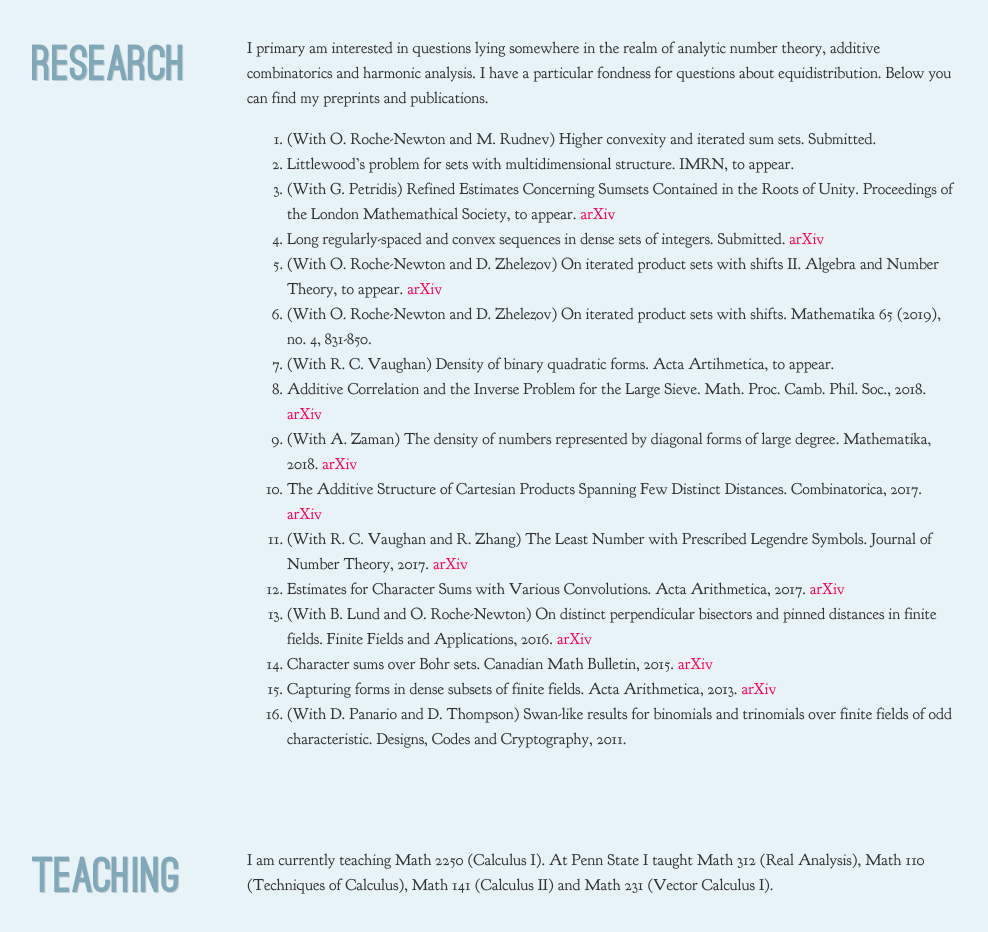
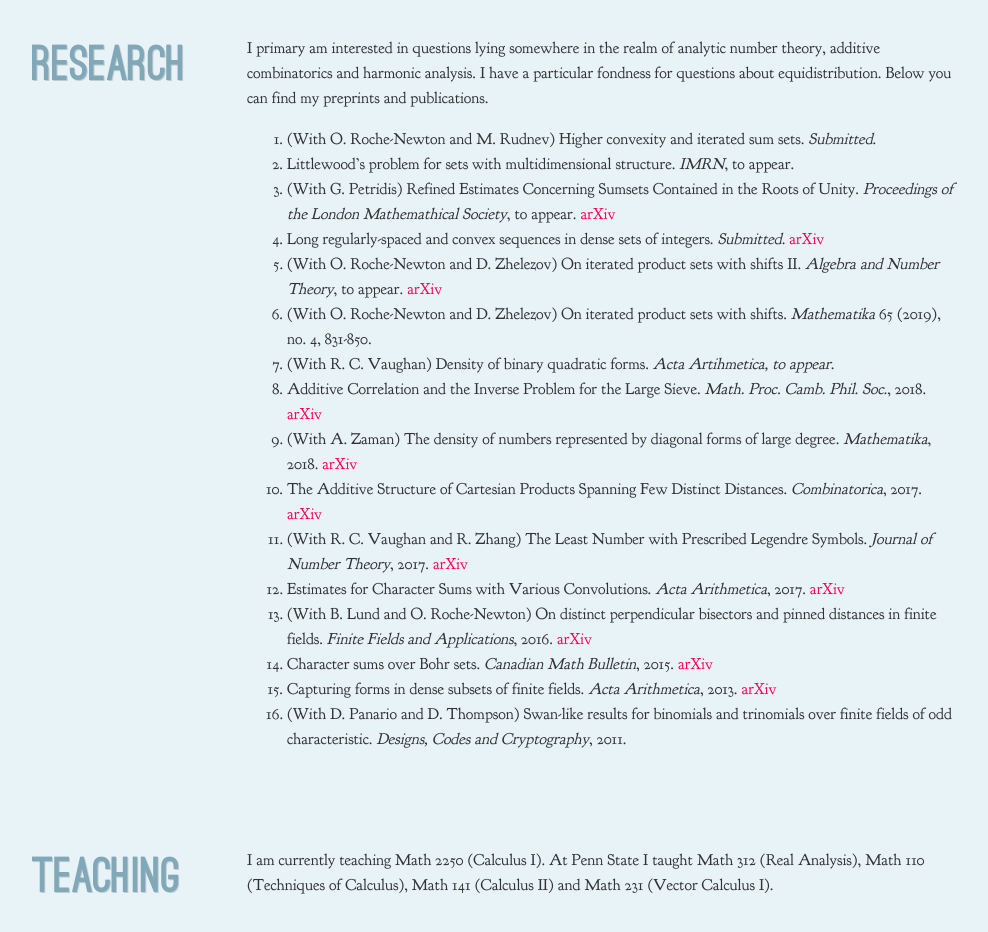
Before and after one commit to brandonhanson/brandonhanson.github.io, a plain HTML site: page index.html in a window 1280 px wide. Shown: the part 720-1652 px from the top of the page, without its empty margins (163-1151 px from the left). Drawn offline with Linux system fonts and the light colour scheme.

Commit message:
Update index.html

```diff
--- a/index.html
+++ b/index.html
@@ -78,23 +78,23 @@ find my preprints and publications.
 						  <div id="publications">
 
 							<ol>
-								<li>(With O. Roche-Newton and M. Rudnev) Higher convexity and iterated sum sets. Submitted.</li>
-								<li>Littlewood’s problem for sets with multidimensional structure. IMRN, to appear.</li>
-								<li>(With G. Petridis) Refined Estimates Concerning Sumsets Contained in the Roots of Unity. Proceedings of the London Mathemathical Society, to appear. <a href="https://arxiv.org/abs/1905.09134">arXiv</a></li>
-								<li>Long regularly-spaced and convex sequences in dense sets of integers. Submitted. <a href="https://arxiv.org/abs/1903.09352">arXiv</a></li>
-                            <li>(With O. Roche-Newton and D. Zhelezov) On iterated product sets with shifts II. Algebra and Number Theory, to appear. <a href="https://arxiv.org/abs/1806.01697">arXiv</a></li>
-                            <li>(With O. Roche-Newton and D. Zhelezov) On iterated product sets with shifts. Mathematika 65
+								<li>(With O. Roche-Newton and M. Rudnev) Higher convexity and iterated sum sets. <i>Submitted</i>.</li>
+								<li>Littlewood’s problem for sets with multidimensional structure. <i>IMRN</i>, to appear.</li>
+								<li>(With G. Petridis) Refined Estimates Concerning Sumsets Contained in the Roots of Unity. <i>Proceedings of the London Mathemathical Society</i>, to appear. <a href="https://arxiv.org/abs/1905.09134">arXiv</a></li>
+								<li>Long regularly-spaced and convex sequences in dense sets of integers. <i>Submitted</i>. <a href="https://arxiv.org/abs/1903.09352">arXiv</a></li>
+                            					<li>(With O. Roche-Newton and D. Zhelezov) On iterated product sets with shifts II. <i>Algebra and Number Theory</i>, to appear. <a href="https://arxiv.org/abs/1806.01697">arXiv</a></li>
+                            					<li>(With O. Roche-Newton and D. Zhelezov) On iterated product sets with shifts. <i>Mathematika</i> 65
 (2019), no. 4, 831-850.
-                            <li>(With R. C. Vaughan) Density of binary quadratic forms. Acta Artihmetica, to appear.</li>
-                            <li>Additive Correlation and the Inverse Problem for the Large Sieve. Math. Proc. Camb. Phil. Soc., 2018.  <a href="https://arxiv.org/abs/1706.06958">arXiv</a></li>
-                            <li>(With A. Zaman) The density of numbers represented by diagonal forms of large degree. Mathematika, 2018. <a href="https://arxiv.org/abs/1706.04173">arXiv</a></li>
-<li>The Additive Structure of Cartesian Products Spanning Few Distinct Distances. Combinatorica, 2017. <a href="http://arxiv.org/abs/1607.03442">arXiv</a></li>
-<li>(With R. C. Vaughan and R. Zhang) The Least Number with Prescribed Legendre Symbols. Journal of Number Theory, 2017. <a href="http://arxiv.org/abs/1605.05584">arXiv</a></li>
-<li>Estimates for Character Sums with Various Convolutions. Acta Arithmetica, 2017. <a href="http://arxiv.org/abs/1509.04354">arXiv</a></li>
-<li>(With B. Lund and O. Roche-Newton) On distinct perpendicular bisectors and pinned distances in finite fields. Finite Fields and Applications, 2016. <a href="http://arxiv.org/abs/1412.1611">arXiv</a></li>
-<li>Character sums over Bohr sets. Canadian Math Bulletin, 2015. <a href="http://arxiv.org/abs/1409.7924">arXiv</a></li>
-<li>Capturing forms in dense subsets of finite fields. Acta Arithmetica, 2013. <a href="http://arxiv.org/abs/1211.5771">arXiv</a></li>
-<li>(With D. Panario and D. Thompson) Swan-like results for binomials and trinomials over finite fields of odd characteristic. Designs, Codes and Cryptography, 2011.</li>
+                            					<li>(With R. C. Vaughan) Density of binary quadratic forms. <i>Acta Artihmetica, to appear</i>.</li>
+                            					<li>Additive Correlation and the Inverse Problem for the Large Sieve. <i>Math. Proc. Camb. Phil. Soc.</i>, 2018.  <a href="https://arxiv.org/abs/1706.06958">arXiv</a></li>
+								<li>(With A. Zaman) The density of numbers represented by diagonal forms of large degree. <i>Mathematika</i>, 2018. <a href="https://arxiv.org/abs/1706.04173">arXiv</a></li>
+								<li>The Additive Structure of Cartesian Products Spanning Few Distinct Distances. <i>Combinatorica</i>, 2017. <a href="http://arxiv.org/abs/1607.03442">arXiv</a></li>
+								<li>(With R. C. Vaughan and R. Zhang) The Least Number with Prescribed Legendre Symbols. <i>Journal of Number Theory</i>, 2017. <a href="http://arxiv.org/abs/1605.05584">arXiv</a></li>
+								<li>Estimates for Character Sums with Various Convolutions. <i>Acta Arithmetica</i>, 2017. <a href="http://arxiv.org/abs/1509.04354">arXiv</a></li>
+								<li>(With B. Lund and O. Roche-Newton) On distinct perpendicular bisectors and pinned distances in finite fields. <i>Finite Fields and Applications</i>, 2016. <a href="http://arxiv.org/abs/1412.1611">arXiv</a></li>
+								<li>Character sums over Bohr sets. <i>Canadian Math Bulletin</i>, 2015. <a href="http://arxiv.org/abs/1409.7924">arXiv</a></li>
+								<li>Capturing forms in dense subsets of finite fields. <i>Acta Arithmetica</i>, 2013. <a href="http://arxiv.org/abs/1211.5771">arXiv</a></li>
+								<li>(With D. Panario and D. Thompson) Swan-like results for binomials and trinomials over finite fields of odd characteristic. <i>Designs, Codes and Cryptography</i>, 2011.</li>
 </ol>
 
 						</div>
```
